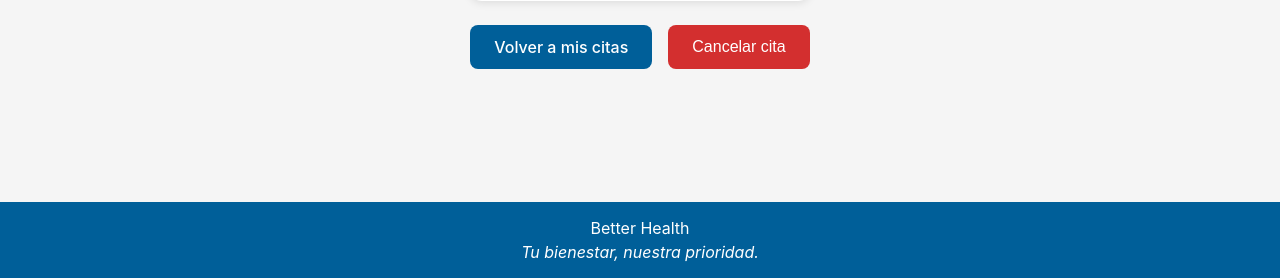
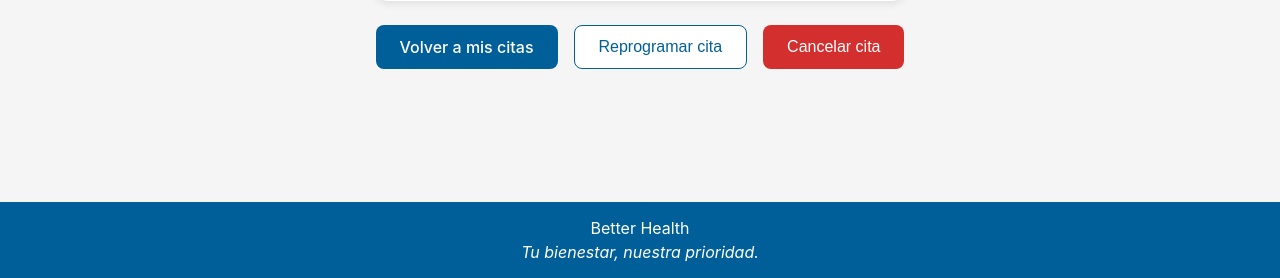
Before and after one commit to wellington-sbr/BetterHealthProject, a Django app: page /cita/1/ in a window 1280 px wide. Shown: the part 522-800 px from the top of the page. Run offline with Django 5.2, Linux system fonts and the light colour scheme; data comes from the database, SQL or seed files in the repository; both versions use the stored data as it was after the commit.

Commit message:
Reschedule function implemented

```diff
--- a/patient/templates/detalle_cita.html
+++ b/patient/templates/detalle_cita.html
@@ -16,10 +16,10 @@
 
     <div class="appointment-actions">
         <a href="{% url 'mis_citas' %}" class="button primary">Volver a mis citas</a>
+        <button id="reschedule-button" class="button secondary">Reprogramar cita</button>
         <button id="cancel-button" class="button danger">Cancelar cita</button>
     </div>
 
-    <!-- Modal de confirmación para cancelar cita -->
     <div id="cancel-modal" class="modal">
         <div class="modal-content">
             <h2>Confirmar cancelación</h2>
@@ -31,6 +31,19 @@
             </div>
         </div>
     </div>
+
+    <div id="reschedule-modal" class="modal">
+        <div class="modal-content">
+            <h2>Confirmar reprogramación</h2>
+            <p>¿Estás seguro de que deseas reprogramar esta cita?</p>
+            <p>Serás redirigido a un formulario para seleccionar una nueva fecha y hora.</p>
+            <div class="modal-actions">
+                <button id="confirm-reschedule" class="button primary">Sí, reprogramar cita</button>
+                <button id="cancel-reschedule" class="button secondary">No, mantener cita</button>
+            </div>
+        </div>
+    </div>
+
 </div>
 
 <script>
@@ -40,25 +53,41 @@
         const confirmCancel = document.getElementById('confirm-cancel');
         const cancelAction = document.getElementById('cancel-action');
 
-        // Muestra el modal al hacer clic en "Cancelar cita"
+        const rescheduleButton = document.getElementById('reschedule-button');
+        const rescheduleModal = document.getElementById('reschedule-modal');
+        const confirmReschedule = document.getElementById('confirm-reschedule');
+        const cancelReschedule = document.getElementById('cancel-reschedule');
+
         cancelButton.addEventListener('click', function() {
             cancelModal.style.display = 'flex';
         });
 
-        // Cierra el modal si se hace clic en "No, mantener cita"
         cancelAction.addEventListener('click', function() {
             cancelModal.style.display = 'none';
         });
 
-        // Procesa la cancelación si se confirma
         confirmCancel.addEventListener('click', function() {
             window.location.href = "{% url 'cancelar_cita' cita.id %}";
         });
 
-        // Cierra el modal si se hace clic fuera de él
+        rescheduleButton.addEventListener('click', function() {
+            rescheduleModal.style.display = 'flex';
+        });
+
+        cancelReschedule.addEventListener('click', function() {
+            rescheduleModal.style.display = 'none';
+        });
+
+        confirmReschedule.addEventListener('click', function() {
+            window.location.href = "{% url 'reprogramar_cita' cita.id %}";
+        });
+
         window.addEventListener('click', function(event) {
             if (event.target === cancelModal) {
                 cancelModal.style.display = 'none';
+            }
+            if (event.target === rescheduleModal) {
+                rescheduleModal.style.display = 'none';
             }
         });
     });
--- a/patient/urls.py
+++ b/patient/urls.py
@@ -20,6 +20,7 @@ urlpatterns = [
     path('accounts/login/', views.login_view, name='login'),
 
     path('cita/<int:cita_id>/cancelar/', views.cancelar_cita, name='cancelar_cita'),
+    path('cita/<int:cita_id>/reprogramar/', views.reprogramar_cita, name='reprogramar_cita'),
 
 ]
 if settings.DEBUG:
--- a/patient/views.py
+++ b/patient/views.py
@@ -4,7 +4,7 @@ from django.contrib.auth.forms import UserCreationForm, AuthenticationForm
 from django.contrib import messages
 from django.contrib.auth.decorators import login_required
 
-from patient.forms import PatientProfileForm, CustomUserCreationForm
+from patient.forms import PatientProfileForm, CustomUserCreationForm, ReprogramarCitaForm
 from patient.models import PatientProfile
 from .forms import CitaForm
 from .models import Cita
@@ -130,3 +130,23 @@ def cancelar_cita(request, cita_id):
     messages.success(request, f"Tu cita para {servicio} el día {fecha} ha sido cancelada correctamente.")
 
     return redirect('mis_citas')
+
+
+@login_required
+def reprogramar_cita(request, cita_id):
+    cita = get_object_or_404(Cita, id=cita_id)
+
+    if cita.usuario != request.user:
+        messages.error(request, "No tienes permiso para reprogramar esta cita.")
+        return redirect('mis_citas')
+
+    if request.method == 'POST':
+        form = ReprogramarCitaForm(request.POST, instance=cita)
+        if form.is_valid():
+            form.save()
+            messages.success(request, f"Tu cita para {cita.servicio} ha sido reprogramada correctamente.")
+            return redirect('detalle_cita', cita_id=cita.id)
+    else:
+        form = ReprogramarCitaForm(instance=cita)
+
+    return render(request, 'reprogramar_cita.html', {'form': form, 'cita': cita})
```
Also changed, not shown: patient/forms.py (+15 -5 lines), patient/templates/reprogramar_cita.html (added, +38 -0 lines), db.sqlite3.
